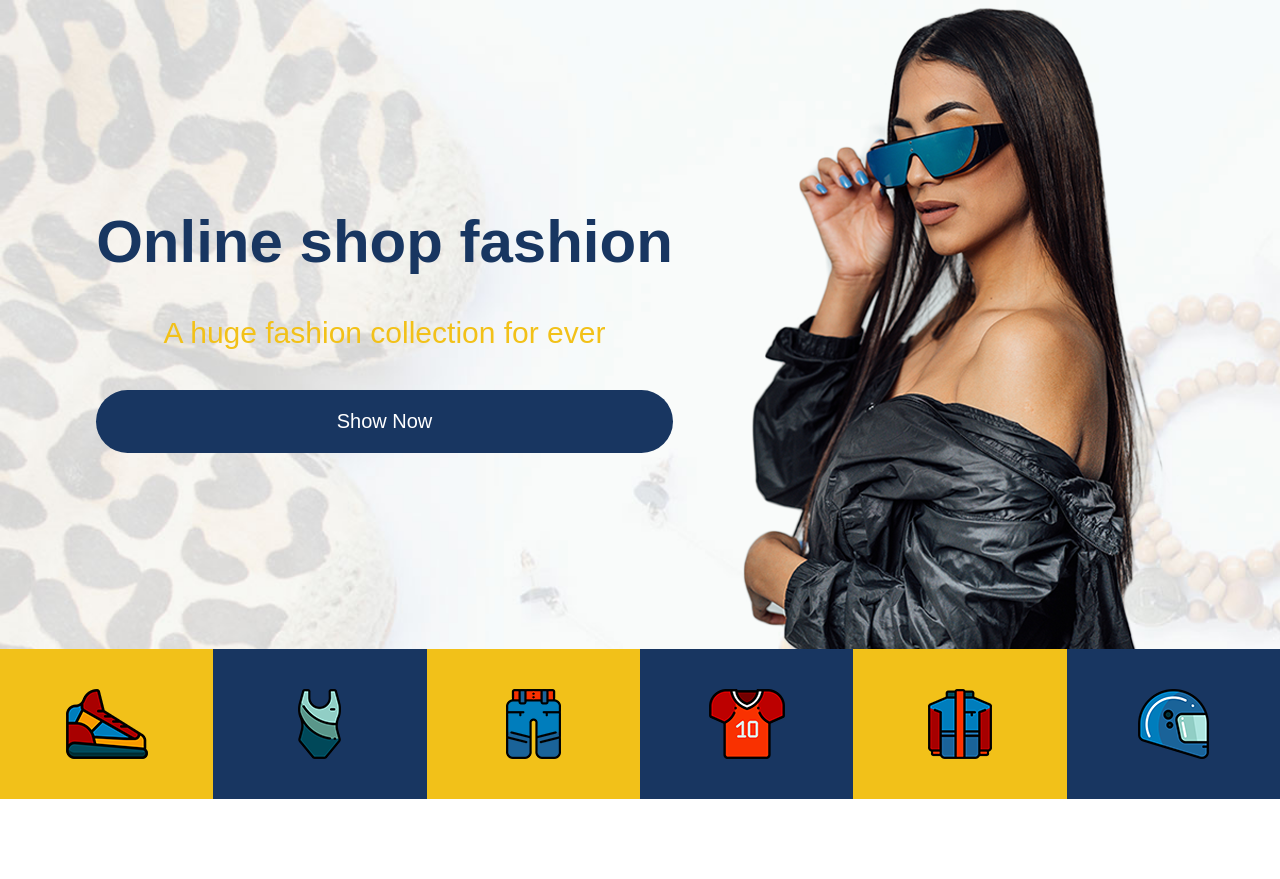
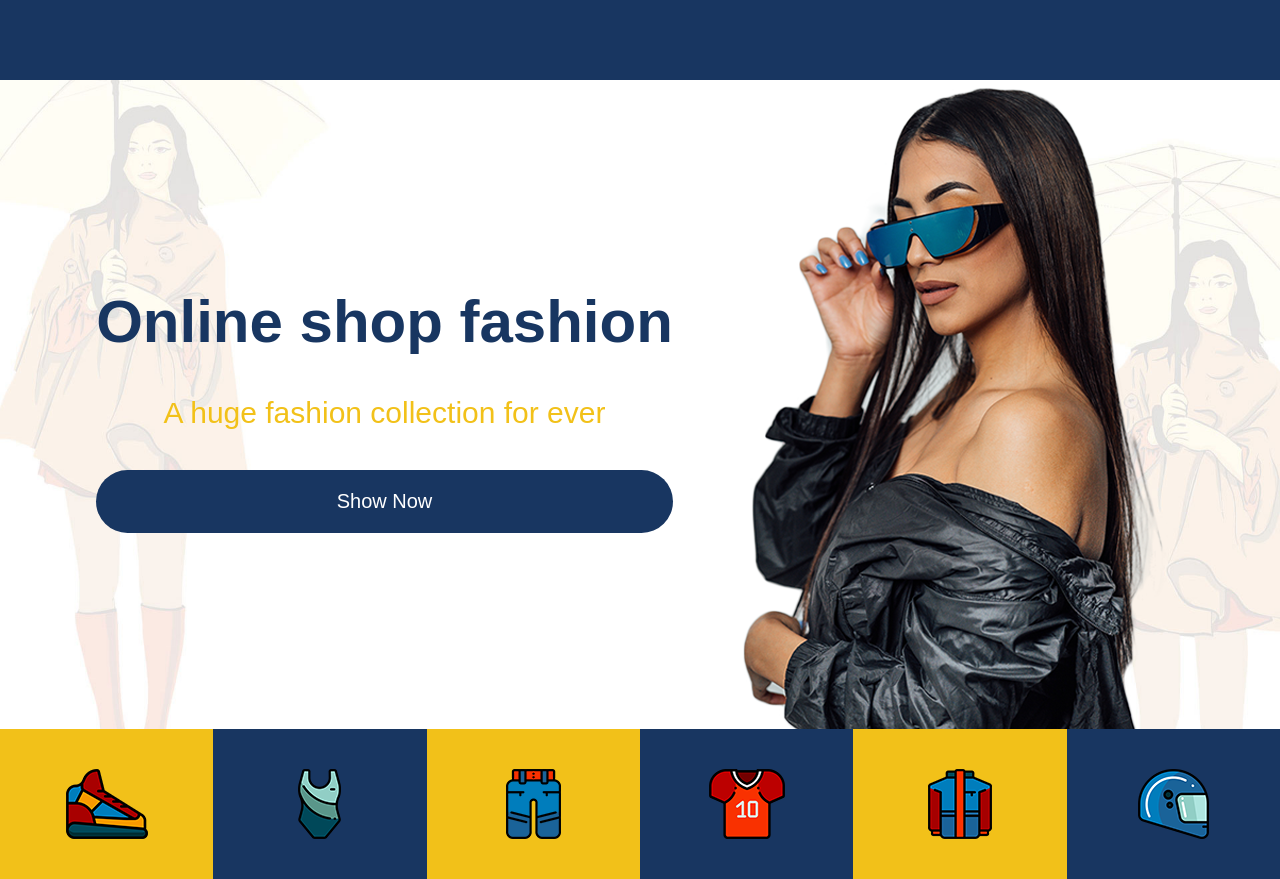
Before and after one commit to MahsumaRezai/Online_Shop_fashion, a React (Create React App) app: page /About in a window 1280 px wide. Before the commit the page ends 800 px from the top, so only its background shows below. Built offline with nearby package versions, Linux system fonts and the light colour scheme.

Commit message:
add haed page

```diff
--- a/src/App.js
+++ b/src/App.js
@@ -1,13 +1,17 @@
 import { Fragment } from "react";
 import Homeone from "./Pages/Homeone";
 import HomeHeader from "./Componet/HomeHeader/HomeHeader";
+import Head from "./Componet/Head/Head";
 
 function App() {
 
   return (
     <Fragment>
+      <Head/>
       <Homeone />
       <HomeHeader/>
+
+
     </Fragment>
   )
 }
--- /dev/null
+++ b/src/Componet/Head/Head.js
@@ -0,0 +1,9 @@
+import classes from './Head.module.css'
+const Head = (props) => {
+    return (
+        <div className={classes.head}>
+
+        </div>
+    )
+}
+export default Head;
--- /dev/null
+++ b/src/Componet/Head/Head.module.css
@@ -0,0 +1,5 @@
+.head {
+    background-color: #183661;
+    width: 100%;
+    height: 80px;
+}
--- a/src/index.css
+++ b/src/index.css
@@ -8,7 +8,7 @@ body {
   font-family: sans-serif;
   margin: 0;
   font-family:  sans-serif;
-  background-image: url(../src/Componet/images/banner.jpg);
+  background-image: url(../src/Componet/images/product_bg.jpg);
   background-attachment: scroll;
   background-repeat: no-repeat;
   background-size: cover;width: 100%;
```
Also changed, not shown: src/Componet/About/About.js (added).
